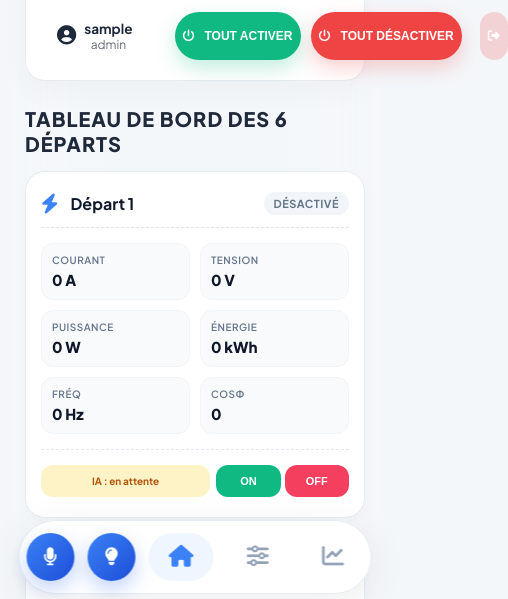
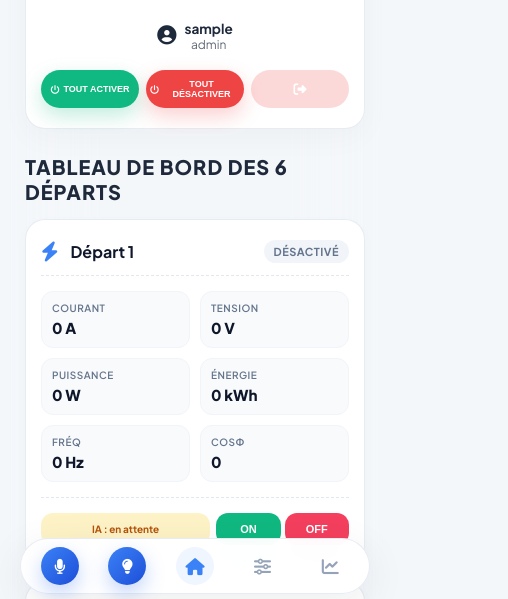
Before and after one commit to Norbert111111/Elite-Energy-smart, a website: page index1.html in a window 390 px wide. Shown: the part 235-834 px from the top of the page, 508 px wide, since content can reach past the window. Drawn offline with Linux system fonts and the light colour scheme; no server answers; sample sign-in values are in the browser's storage.

Commit message:
Add files via upload

```diff
--- a/style1.css
+++ b/style1.css
@@ -357,6 +357,8 @@ body {
 
   .main-wrapper {
     margin: 10px;
+    width: calc(100% - 20px);
+    box-sizing: border-box;
     padding: 15px;
     border-radius: 20px;
     box-shadow: none; /* Flatter look on mobile to save space */
@@ -411,21 +413,39 @@ body {
 
   .global-command {
     width: 100%;
-    flex-direction: row;
-    gap: 10px;
+    display: grid;
+    grid-template-columns: repeat(3, minmax(0, 1fr));
+    gap: 7px;
   }
 
   .header-right {
     width: 100%;
-    justify-content: space-between;
+    align-items: stretch;
+  }
+
+  #user-info-badge {
+    grid-column: 1 / -1;
+    margin: 0 0 3px !important;
+    padding: 8px 10px !important;
+    justify-content: center;
+    min-width: 0;
   }
 
   .header-right .btn-glow {
-    flex: 1;
-    font-size: 12px;
-    padding: 12px 8px;
+    width: 100%;
+    min-width: 0;
+    min-height: 38px;
+    font-size: 9px;
+    line-height: 1.15;
+    padding: 8px 4px;
+    gap: 4px;
     justify-content: center;
-    white-space: nowrap;
+    white-space: normal;
+  }
+
+  .header-right .btn-glow:last-child {
+    margin-left: 0 !important;
+    font-size: 13px;
   }
 
   .dashboard-grid {
@@ -507,14 +527,34 @@ body {
 
   .bottom-nav {
     bottom: 15px;
-    padding: 12px 0;
-    max-width: 95%;
+    width: calc(100% - 40px);
+    max-width: 360px;
+    padding: 8px 6px;
     border-radius: 100px;
+    box-sizing: border-box;
+    gap: 2px;
   }
 
   .bottom-nav .nav-item {
-    font-size: 22px;
-    padding: 8px 20px;
+    width: 38px;
+    height: 38px;
+    flex: 0 0 38px;
+    display: inline-flex;
+    align-items: center;
+    justify-content: center;
+    font-size: 17px;
+    padding: 0;
+  }
+
+  #voiceCommandButton, #predictionVoiceButton {
+    width: 38px;
+    height: 38px;
+    flex-basis: 38px;
+  }
+
+  #voiceCommandButton i,
+  #predictionVoiceButton::before {
+    font-size: 15px;
   }
 }
 
--- a/style2.css
+++ b/style2.css
@@ -350,6 +350,7 @@ canvas {
 @media (max-width: 768px) {
   .dashboard {
     margin: 10px;
+    width: calc(100% - 20px);
     padding: 15px;
     border-radius: 20px;
     border: none;
@@ -375,16 +376,70 @@ canvas {
   .main-grid, .depart-grid {
     grid-template-columns: 1fr;
     gap: 15px;
+    min-width: 0;
   }
 
   .card, .depart-card {
     padding: 20px 15px;
     border-radius: 20px;
+    min-width: 0;
+    width: 100%;
+    box-sizing: border-box;
   }
 
   .bottom-nav {
     bottom: 15px;
-    max-width: 95%;
+    width: calc(100% - 40px);
+    max-width: 360px;
+    padding: 8px 6px;
+    gap: 2px;
+    box-sizing: border-box;
+  }
+
+  .bottom-nav .nav-item {
+    width: 38px;
+    height: 38px;
+    flex: 0 0 38px;
+    display: inline-flex;
+    align-items: center;
+    justify-content: center;
+    padding: 0;
+    font-size: 17px;
+  }
+
+  #voiceCommandButton, #predictionVoiceButton {
+    width: 38px;
+    height: 38px;
+    flex-basis: 38px;
+  }
+
+  #voiceCommandButton i,
+  #predictionVoiceButton::before { font-size: 15px; }
+
+  /* Les indicateurs et graphiques globaux restent toujours rendus sur téléphone. */
+  .card.line, .card.gauges {
+    display: flex !important;
+    visibility: visible !important;
+    opacity: 1 !important;
+    transform: none !important;
+  }
+
+  .card.line .chart-wrapper {
+    width: 100%;
+    min-height: 190px;
+    position: relative;
+  }
+
+  .card.line canvas {
+    width: 100% !important;
+    height: 190px !important;
+  }
+
+  .card.gauges { min-height: 0; }
+
+  [data-aos] {
+    opacity: 1 !important;
+    transform: none !important;
   }
 
   .hide-on-mobile { display: none; }
@@ -486,3 +541,15 @@ canvas {
 .card.bars .chart-wrapper, .card.power-curve .chart-wrapper { min-height: 210px; position: relative; }
 .card.bars canvas, .card.power-curve canvas { height: 210px !important; }
 @keyframes voicePulse { 50% { box-shadow: 0 0 0 10px rgba(239, 68, 68, .12); } }
+
+/* Placé après les styles des contrôles pour garantir leur format compact. */
+@media (max-width: 768px) {
+  #voiceCommandButton, #predictionVoiceButton {
+    width: 38px;
+    height: 38px;
+    flex: 0 0 38px;
+  }
+
+  #voiceCommandButton i,
+  #predictionVoiceButton::before { font-size: 15px; }
+}
```
Also changed, not shown: admin.html (+50 -6 lines), service-worker.js (+6 -45 lines).
